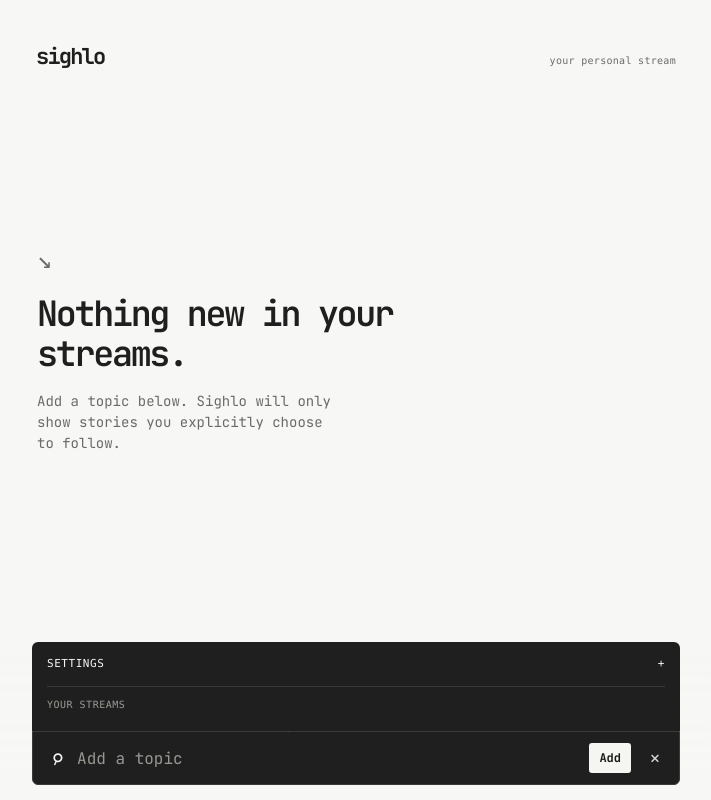
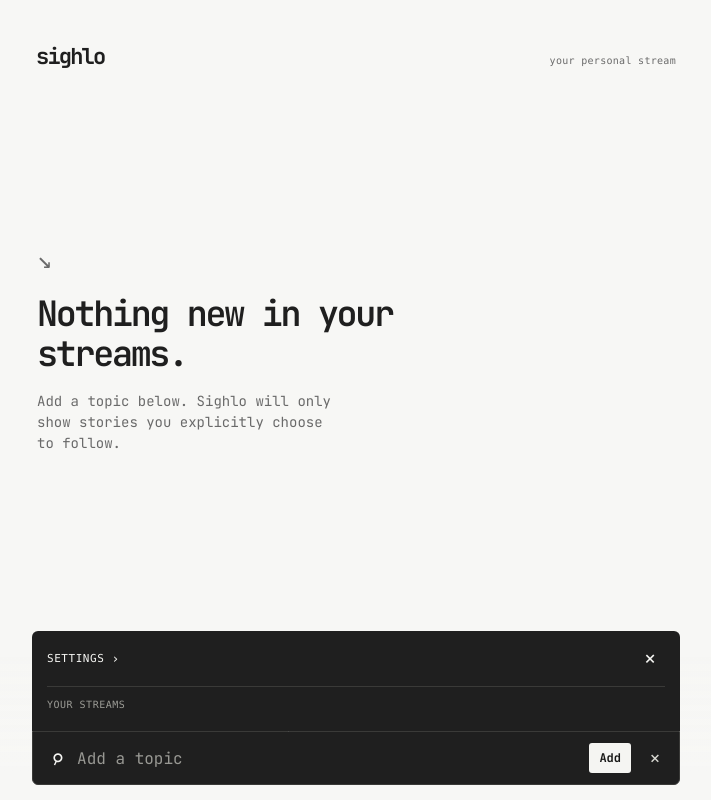
Before and after one commit to thealetree/sighlo, a React (Vite) app: page / in a window 1280 px wide. Both pictures are taken after a click on the button "Manage topics". Shown: the whole page, without its empty margins (284-995 px from the left). Built offline with nearby package versions, Linux system fonts and the light colour scheme.

Commit message:
Scrollable settings menu, top-right close, and rotating settings chevron

```diff
--- a/src/App.tsx
+++ b/src/App.tsx
@@ -243,9 +243,14 @@
       <div className={`topic-dock ${managerOpen ? "is-open" : ""}`}>
         {managerOpen && (
           <div className="topic-manager" aria-label="Your topics">
-            <button className="settings-toggle" type="button" onClick={() => setThemeOpen((open) => !open)} aria-expanded={themeOpen}>
-              <span>Settings</span><span>{themeOpen ? "−" : "+"}</span>
-            </button>
+            <div className="manager-topbar">
+              <button className="settings-toggle" type="button" onClick={() => setThemeOpen((open) => !open)} aria-expanded={themeOpen}>
+                <span>Settings</span>
+                <span className={`settings-chevron ${themeOpen ? "is-open" : ""}`} aria-hidden="true">›</span>
+              </button>
+              <button className="manager-close" type="button" onClick={() => setManagerOpen(false)} aria-label="Close menu">×</button>
+            </div>
+            <div className="manager-scroll">
             {themeOpen && (
               <div className="theme-panel">
                 <div className="mode-row" role="group" aria-label="Theme mode">
@@ -310,6 +315,7 @@
                 </div>
               </div>
             ))}
+            </div>
           </div>
         )}
         <form onSubmit={addTopic} className="topic-form">
--- a/src/styles.css
+++ b/src/styles.css
@@ -79,7 +79,12 @@
 .reading-scrim { position: fixed; z-index: 2; inset: 0; width: 100%; padding: 0; cursor: default; background: rgba(12, 12, 11, .42); border: 0; backdrop-filter: blur(5px); -webkit-backdrop-filter: blur(5px); }
 .topic-manager { padding: 13px 15px 11px; background: var(--dock); border-radius: var(--radius) var(--radius) 0 0; color: var(--dock-ink); }
 .eyebrow { margin: 0 0 10px; color: #9c9c96; font-family: ui-monospace, SFMono-Regular, Menlo, monospace; font-size: 10px; letter-spacing: .05em; text-transform: uppercase; }
-.settings-toggle { display: flex; align-items: center; justify-content: space-between; width: 100%; padding: 2px 0 4px; color: var(--dock-ink); background: transparent; border: 0; font-family: ui-monospace, SFMono-Regular, Menlo, monospace; font-size: 11px; letter-spacing: .05em; text-transform: uppercase; }
+.manager-topbar { display: flex; align-items: center; justify-content: space-between; gap: 10px; }
+.settings-toggle { display: flex; align-items: center; gap: 7px; padding: 2px 0 4px; color: var(--dock-ink); background: transparent; border: 0; font-family: ui-monospace, SFMono-Regular, Menlo, monospace; font-size: 11px; letter-spacing: .05em; text-transform: uppercase; }
+.settings-chevron { display: inline-block; font-size: 13px; line-height: 1; transition: transform .18s ease; }
+.settings-chevron.is-open { transform: rotate(90deg); }
+.manager-close { flex: 0 0 auto; width: 30px; height: 30px; padding: 0; color: var(--dock-ink); background: transparent; border: 0; font-size: 22px; line-height: 1; }
+.manager-scroll { max-height: calc(100svh - 148px - env(safe-area-inset-bottom)); overflow-y: auto; overscroll-behavior: contain; -webkit-overflow-scrolling: touch; }
 .streams-heading { margin-top: 12px; }
 .manager-divider { height: 1px; margin: 12px 0; background: var(--dock-line); }
 .topic-row { display: flex; align-items: center; justify-content: space-between; gap: 14px; padding: 8px 0; border-bottom: 1px solid var(--dock-line); font-size: 14px; }
```
